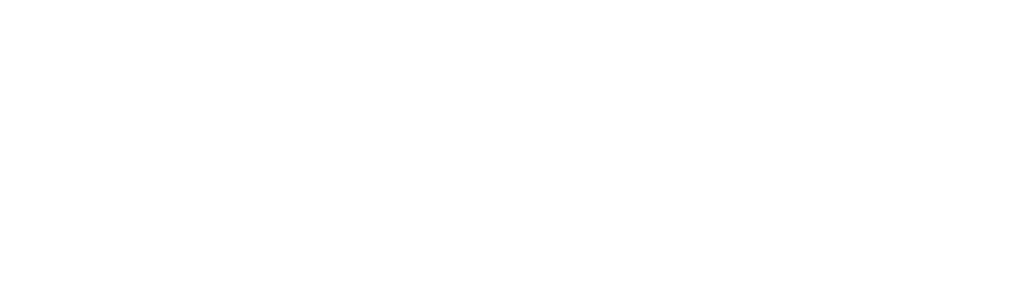
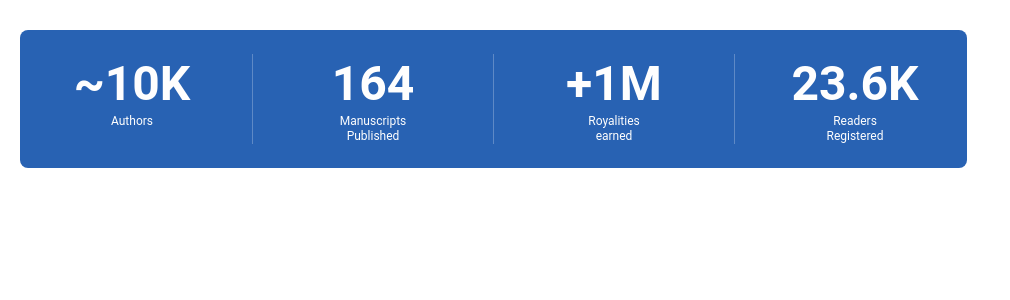
Before and after one commit to asajjad2/qissa-react, a React (Create React App) app: page / in a window 1280 px wide. Shown: the top 300 px of the page, without its empty margins (0-1010 px from the left). Built offline with nearby package versions, Linux system fonts and the light colour scheme.

Commit message:
stats card added

```diff
--- a/src/App.js
+++ b/src/App.js
@@ -1,7 +1,9 @@
 import "./styles.css";
-
+import StatsCard from "./Components/Assets/StatsCard";
 
 export default function App() {
+
+  let stats = [{numeric:"~10K",about:"Authors"},{numeric:"164",about:"Manuscripts Published"},{numeric:"+1M",about:"Royalities earned"},{numeric:"23.6K",about:"Readers Registered"}]
   let navLinks = [{itemName:"Home",itemlink:""},{itemName:"Bookstore",itemlink:""},{itemName:"Best Selling",itemlink:""},{itemName:"New Arrivals",itemlink:""},{itemName:"Features Books",itemlink:""},{itemName:"Talent",itemlink:""},{itemName:"Pages",itemlink:"",dropdown:true},{itemName:"Contact",itemlink:""}];
   return (
 
@@ -51,6 +53,8 @@
       <PricingTemplate name="Enterprise plan" details="Our most popular plan." price="500,000" features={["Access to all basic features","Basic reporting and analytics","Up to 10 individual users","20GB individual data each user","Basic chat and email support"]}
       /> */}
 
+
+      <StatsCard stats={stats}/>
     </div>
   );
 }
--- /dev/null
+++ b/src/Components/Assets/StatsCard.jsx
@@ -0,0 +1,24 @@
+
+import "./asset-styles.css";
+
+export default function StatsCard({ stats }) {
+
+  const statList = stats.map((stat,index)=>{
+    return (
+      <li>
+        <div className="info">
+          <div className="num">{stat.numeric}</div>
+          <div className="about">{stat.about}</div>
+        </div>
+        {(index!==stats.length-1)?(<div className="vr"></div>):(null)}
+      </li>
+
+    );
+  })
+
+  return (
+    <div className="stats-card">
+      {statList}
+    </div>
+  );
+}
--- a/src/Components/Assets/asset-styles.css
+++ b/src/Components/Assets/asset-styles.css
@@ -1,7 +1,8 @@
 :root {
     --primaryblue: #4172C6;
     --darkblue: #094977;
-    --lightblue: #E9EEF7;
+    --lightblue: #2862B3;
+    --BGblue: #E9EEF7;
     --white: #fefefe;
     --black: #1b1d20;
     --offwhite: #e9eef7;
@@ -556,7 +557,7 @@
     display: flex;
     justify-content: center;
     align-items: center;
-    background: var(--lightblue);
+    background: var(--BGblue);
   }
 
   .subscribe-section > div{
@@ -715,3 +716,40 @@
     display: flex;
     gap: 8px;
   }
+
+  .stats-card, .stats-card li{
+    display: flex;
+    gap: 40px;
+    text-align: center;
+  }
+
+  .stats-card{
+    background-color: var(--lightblue);
+    width:fit-content;
+    padding: 24px 32px;
+    border-radius: 8px;
+  }
+
+  .stats-card li > .info{
+    width: 160px;
+  }
+
+  .stats-card .num{
+    font-weight: 700;
+    font-size: 48px;
+    line-height: 60px;
+    color: var(--white);
+  }
+
+  .stats-card .about{
+    font-weight: 400;
+    font-size: 12px;
+    line-height: 15px;
+    color: var(--white);
+    /* next property to break each word on sperate line */
+    word-spacing: 100vw;
+  }
+
+  .stats-card .vr{
+    color: var(--white);
+  }
```
Also changed, not shown: src/index.js (+3 -5 lines).
